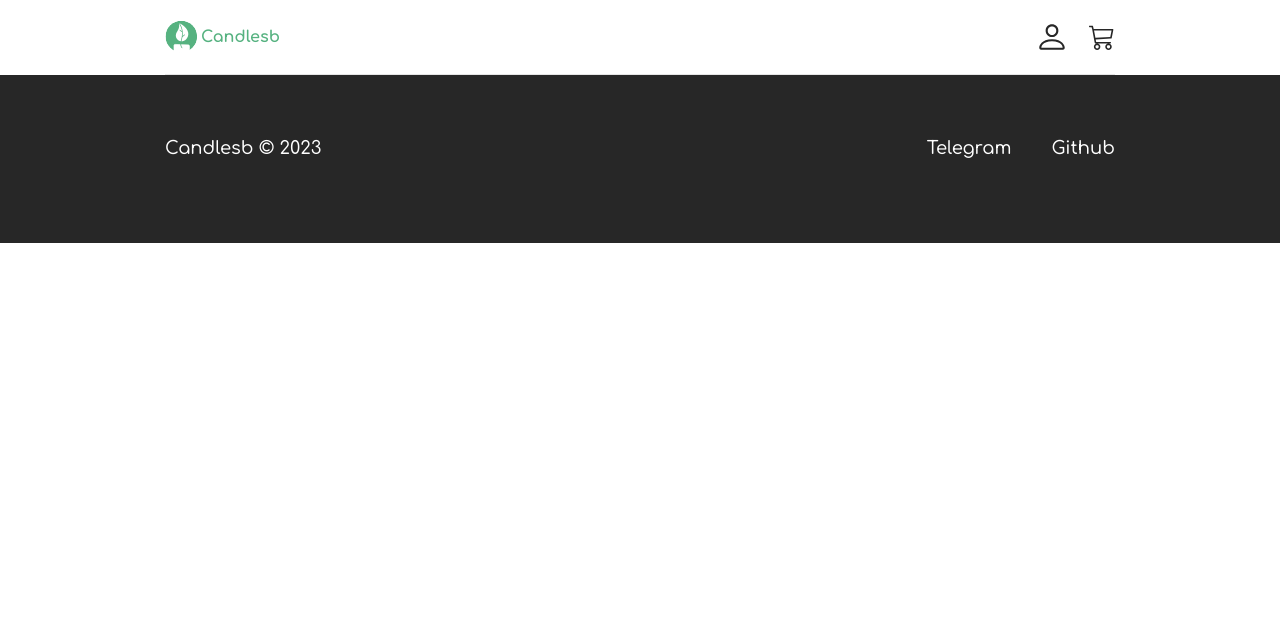
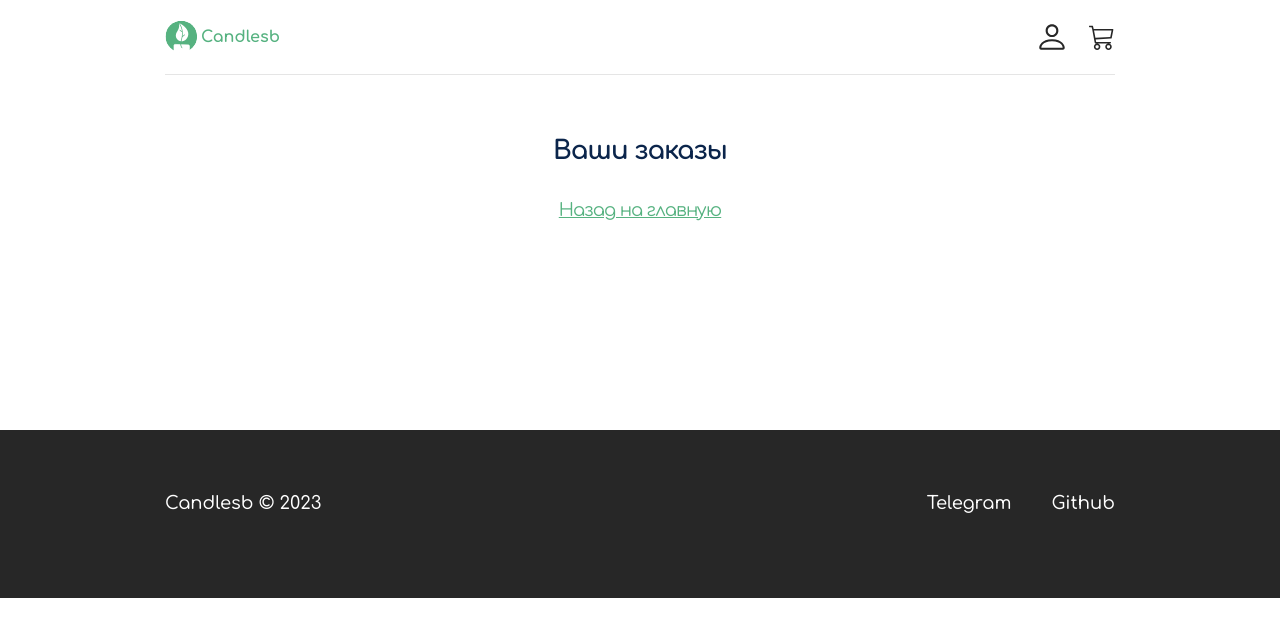
Before and after one commit to SirojaSB/candlesb, a React (Create React App) app: page /orders in a window 1280 px wide. Shown: the top 636 px of the page. Built offline with nearby package versions, Linux system fonts and the light colour scheme.

Commit message:
feat: orders page functional

```diff
--- a/src/App.tsx
+++ b/src/App.tsx
@@ -9,6 +9,7 @@ import DetailsPage from "./pages/DetailsPage";
 import PaymentPage from "./pages/PaymentPage";
 import ThanksPage from "./pages/ThanksPage";
 import {Routes, Route} from "react-router-dom";
+import OrdersPage from "./pages/OrdersPage";
 
 const App: React.FC = () => {
     return (
@@ -17,6 +18,7 @@ const App: React.FC = () => {
             <Routes>
                 <Route path='/' element={<MainPage />}/>
                 <Route path='/candles/:id' element={<ProductPage/>}/>
+                <Route path='/orders' element={<OrdersPage/>}/>
                 <Route path='/cart' element={<CartPage/>}/>
                 <Route path='/cart/details' element={<DetailsPage/>}/>
                 <Route path='/cart/payment' element={<PaymentPage/>}/>
--- a/src/components/Header/index.tsx
+++ b/src/components/Header/index.tsx
@@ -9,7 +9,7 @@ const Header: React.FC = () => {
         <StyledHeader>
             <HeaderLogo/>
             <HeaderContainer>
-                <button type='button' className='header-profile-button'/>
+                <Link to='/orders' className='header-profile-button'/>
                 <Link to='/cart' className='header-cart-button'/>
             </HeaderContainer>
         </StyledHeader>
--- a/src/components/InfoButton.tsx
+++ b/src/components/InfoButton.tsx
@@ -29,8 +29,6 @@ const StyledButton = styled.button<InfoButtonProps>`
 
 
 const InfoButton: React.FC<InfoButtonProps> = ({type, width, onClickButton, isValid, children}) => {
-    console.log(isValid === undefined? false : !isValid)
-
     return <StyledButton type={type ? type : 'button'} width={width} onClick={onClickButton} disabled={isValid === undefined? false : !isValid} isValid={isValid === undefined? true : isValid}>
         {children}
     </StyledButton>
--- a/src/pages/CartPage/TableRowCart.tsx
+++ b/src/pages/CartPage/TableRowCart.tsx
@@ -50,6 +50,7 @@ const StyledTableRowCart = styled.div`
       color: #56B280;
       border: none;
       background-color: transparent;
+      cursor: pointer;
     }
   }
 
--- a/src/pages/CartPage/index.tsx
+++ b/src/pages/CartPage/index.tsx
@@ -4,14 +4,27 @@ import StyledCartPage from "./StyledCartPage";
 import TableRowContainer from "./TableRowContainer";
 import CellTitle from "./CellTitle";
 import TableRowCart from "./TableRowCart";
-import {useSelector} from "react-redux";
+import {useDispatch, useSelector} from "react-redux";
 import {RootState} from "../../redux/store";
 import {Link, useNavigate} from "react-router-dom";
+import {createOrderItem} from "../../redux/slices/orders/slice";
 
 const CartPage: React.FC = () => {
-    const {cartStore, subTotalPrice} = useSelector((state: RootState) => state.cart)
+    const {cartStore, subTotalPrice, subTotalCount} = useSelector((state: RootState) => state.cart)
 
     const navigate = useNavigate()
+
+    const dispatch = useDispatch()
+
+    const createOrder = () => {
+        dispatch(createOrderItem({
+            cartStore,
+            subTotalPrice,
+            subTotalCount,
+        }))
+
+        navigate('/cart/details')
+    }
 
     return (
         <StyledCartPage>
@@ -35,7 +48,7 @@ const CartPage: React.FC = () => {
                     <p className='cart-page-total-section-info-caption'>Tax and shipping cost will be calculated
                         later</p>
                 </div>
-                <InfoButton width='189px' onClickButton={() => navigate('/cart/details')}>
+                <InfoButton width='189px' onClickButton={createOrder} isValid={cartStore.length !== 0}>
                     Check-out
                 </InfoButton>
             </div>
--- /dev/null
+++ b/src/pages/OrdersPage/OrderItem.tsx
@@ -0,0 +1,44 @@
+import React from "react";
+import styled from "styled-components";
+import {OrderPaidItem} from "../../redux/slices/orders/types";
+
+const StyledOrderItem = styled.li`
+  display: flex;
+  flex-direction: column;
+  padding: 15px;
+  border-bottom: 1px solid rgb(229, 229, 229);
+  border-top: 1px solid rgb(229, 229, 229);
+  border-radius: 15px;
+
+  p {
+    margin-bottom: 10px;
+    font-weight: 400;
+    font-size: 14px;
+    line-height: 20px;
+
+    &:last-of-type {
+      margin-bottom: 0;
+    }
+  }
+
+  .orders-page-products-info {
+    font-weight: 900;
+  }
+
+  .orders-page-status {
+    color: #56B280;
+  }
+`
+
+const OrderItem: React.FC<OrderPaidItem> = (props) => {
+    return (
+        <StyledOrderItem>
+            <p>№ 12e32e32re</p>
+            <p>Количество: <span className='orders-page-products-info'>{props.productsInfo.subTotalCount}</span></p>
+            <p>Общая стоимость: <span className='orders-page-products-info'>{props.productsInfo.subTotalPrice}</span></p>
+            <p>Статус: <span className='orders-page-status'>оплачен</span></p>
+        </StyledOrderItem>
+    )
+}
+
+export default OrderItem
--- /dev/null
+++ b/src/pages/OrdersPage/StyledOrdersPage.tsx
@@ -0,0 +1,50 @@
+import styled from "styled-components";
+import {SectionContainer} from "../../components/SectionContainer";
+import React from "react";
+
+const StyledOrdersPageCont = styled(SectionContainer)`
+  padding-top: 47px;
+  padding-bottom: 147px;
+  display: flex;
+  align-items: center;
+  flex-direction: column;
+
+  .order-page-title {
+    font-weight: 700;
+    font-size: 26px;
+    line-height: 58px;
+    text-align: center;
+    letter-spacing: -0.9px;
+    margin-bottom: 17px;
+  }
+
+  .orders-page-back-link {
+    font-weight: 400;
+    font-size: 18px;
+    line-height: 26px;
+    text-align: center;
+    letter-spacing: -0.9px;
+    text-decoration-line: underline;
+    color: #56B280;
+    margin-bottom: 60px;
+  }
+
+  ul {
+    display: grid;
+    grid-template-columns: repeat(3, 255px);
+    gap: 60px;
+    margin: 0;
+    padding: 0;
+    list-style: none;
+
+
+  }
+`
+
+const StyledOrdersPage: React.FC<{children: React.ReactNode}> = ({children}) => {
+    return <StyledOrdersPageCont>
+        {children}
+    </StyledOrdersPageCont>
+}
+
+export default StyledOrdersPage
--- /dev/null
+++ b/src/pages/OrdersPage/index.tsx
@@ -0,0 +1,24 @@
+import React from "react";
+import {Link} from "react-router-dom";
+import StyledOrdersPage from "./StyledOrdersPage";
+import OrderItem from "./OrderItem";
+import {useSelector} from "react-redux";
+import {RootState} from "../../redux/store";
+
+const OrdersPage: React.FC = () => {
+    const {ordersPaid} = useSelector((state: RootState) => state.orders)
+
+    return (
+        <StyledOrdersPage>
+            <h3 className='order-page-title'>Ваши заказы</h3>
+            <Link to='/' className='orders-page-back-link'>Назад на главную</Link>
+            <ul>
+                {ordersPaid.map((item) => (
+                    <OrderItem key={item.id} {...item}/>
+                ))}
+            </ul>
+        </StyledOrdersPage>
+    )
+}
+
+export default OrdersPage
--- a/src/redux/slices/cart/slice.ts
+++ b/src/redux/slices/cart/slice.ts
@@ -4,6 +4,7 @@ import {CartItem, CartSliceState} from "./types";
 const initialState: CartSliceState = {
     cartStore: [],
     subTotalPrice: 0,
+    subTotalCount: 0
 }
 
 const slice = createSlice({
@@ -21,6 +22,7 @@ const slice = createSlice({
             }
 
             state.subTotalPrice += action.payload.totalPrice
+            state.subTotalCount += action.payload.count
         },
         increaseCountOfItem(state, action: PayloadAction<number>) {
             const foundItem = state.cartStore.find((item) => item.id === action.payload)
@@ -29,6 +31,7 @@ const slice = createSlice({
                 foundItem.count++
                 foundItem.totalPrice += foundItem.price
                 state.subTotalPrice += foundItem.price
+                state.subTotalCount++
             }
         },
         decreaseCountOfItem(state, action: PayloadAction<number>) {
@@ -43,12 +46,14 @@ const slice = createSlice({
 
                 state.subTotalPrice = state.cartStore.reduce((sum, item) => sum += item.price * item.count, 0)
             }
+            state.subTotalCount--
         },
         removeCartItem(state, action: PayloadAction<number>) {
             const foundItem = state.cartStore.find((item) => item.id === action.payload)
 
             if (foundItem) {
                 state.subTotalPrice -= foundItem.totalPrice
+                state.subTotalCount -= foundItem.count
 
                 state.cartStore = state.cartStore.filter(item => item.id !== action.payload)
             }
@@ -57,6 +62,7 @@ const slice = createSlice({
         clearCart(state) {
             state.cartStore = []
             state.subTotalPrice = 0
+            state.subTotalCount = 0
         },
     },
 })
--- a/src/redux/slices/cart/types.ts
+++ b/src/redux/slices/cart/types.ts
@@ -10,4 +10,5 @@ export type CartItem = {
 export interface CartSliceState {
     cartStore: CartItem[],
     subTotalPrice: number,
+    subTotalCount: number,
 }
--- a/src/redux/slices/orders/slice.ts
+++ b/src/redux/slices/orders/slice.ts
@@ -1,5 +1,6 @@
 import {createSlice, PayloadAction} from "@reduxjs/toolkit";
-import {InfoProducts, OrderInfo, OrderPayment, OrderSliceState} from "./types";
+import {OrderInfo, OrderPayment, OrderSliceState} from "./types";
+import {CartSliceState} from "../cart/types";
 
 const initialState: OrderSliceState = {
     orders: [],
@@ -12,7 +13,7 @@ const slice = createSlice({
     name: 'orders',
     initialState,
     reducers: {
-        createOrderItem(state, action: PayloadAction<InfoProducts>) {
+        createOrderItem(state, action: PayloadAction<CartSliceState>) {
             state.currentOrderId = state.ordersPaid.length + 1
             const id = state.currentOrderId
 
```
Also changed, not shown: src/redux/slices/orders/types.ts (+4 -12 lines).
